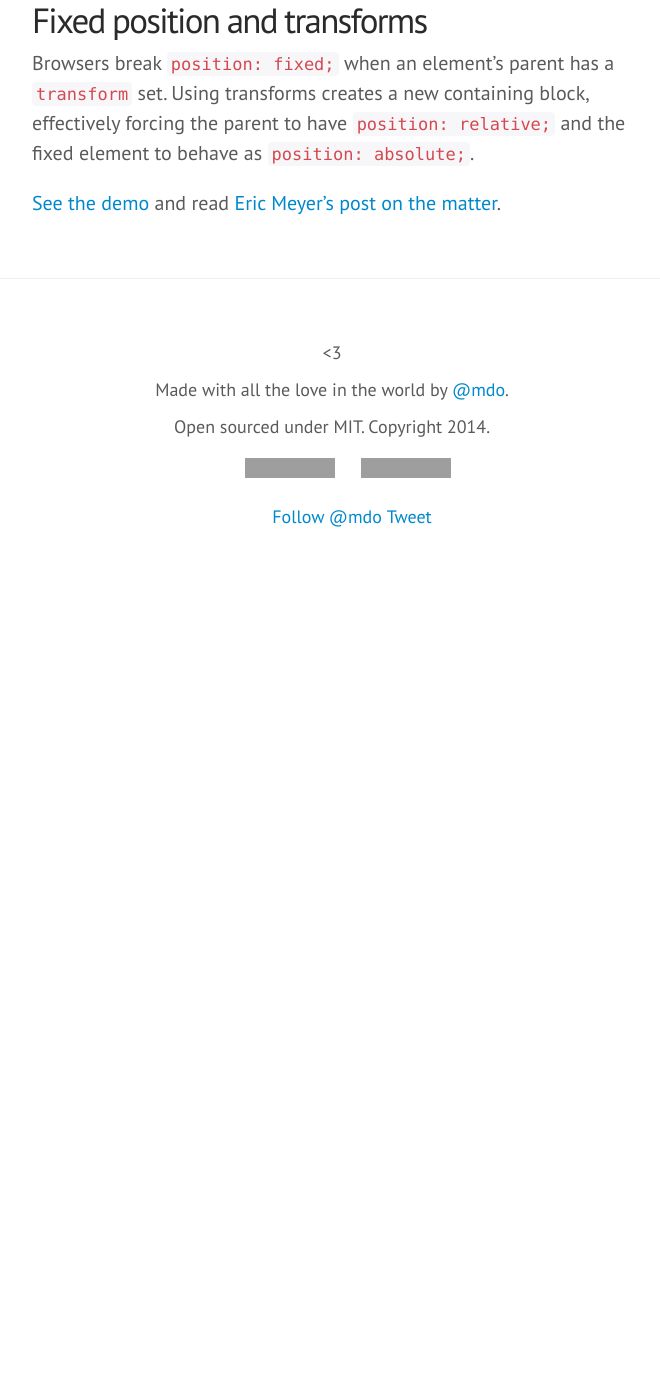
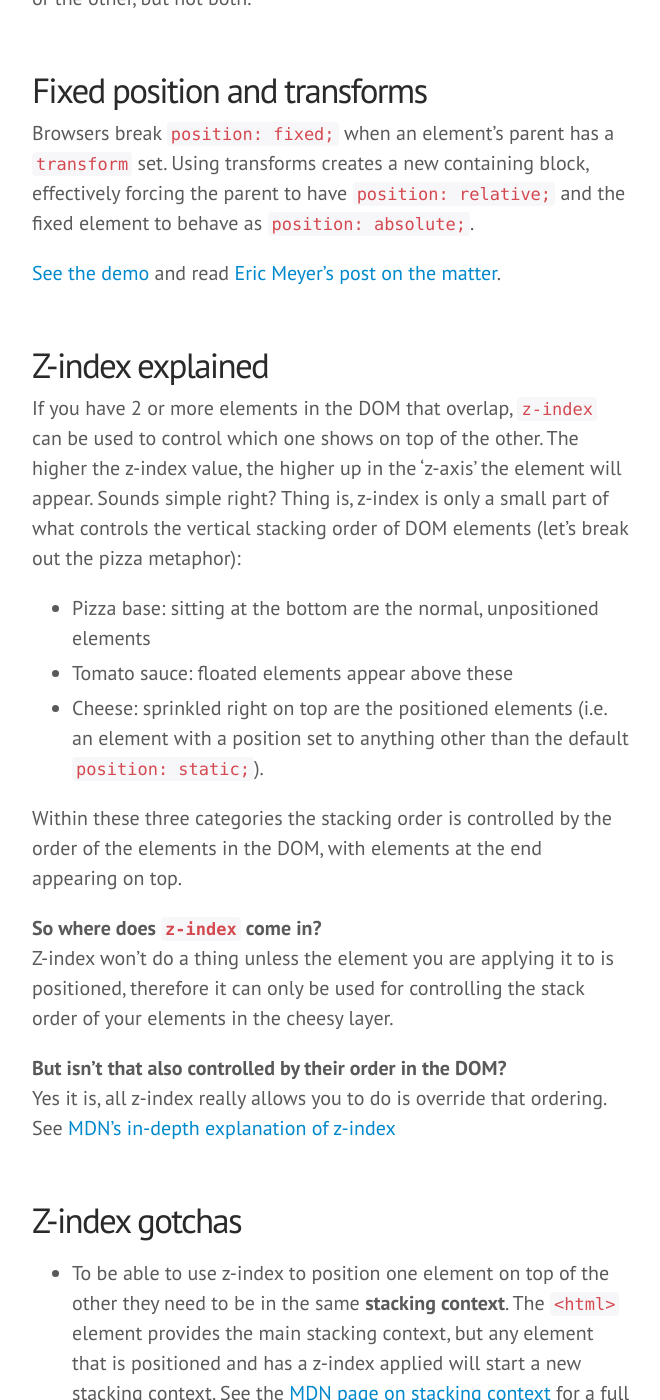
Before and after one commit to mdo/wtf-html-css, a Jekyll site: the page built from index.md, in a window 1280 px wide and 1400 px high, scrolled down 8764 px. Shown: the whole window, without its empty margins (308-968 px from the left). Built offline with Jekyll 4.4.1, drawn with Linux system fonts in a browser that asks for light colours; some web fonts are replaced; Markdown is read by kramdown in place of the engine named in the settings; comment, search, counter and statistics services are not loaded; before the commit the page ends 9394 px from its top, so only the background shows below that; some of the changed text lies outside the part shown; grey boxes are pictures that could not be loaded.

Commit message:
Adding overview of z-index, and the aspects of it that can catch you out.

```diff
--- a/index.md
+++ b/index.md
@@ -20,6 +20,8 @@ layout: default
 - [Position explained](#position-explained)
 - [Position and width](#position-width)
 - [Fixed position and transforms](#position-transforms)
+- [Z-index](#z-index)
+- [Z-index gotchas](#z-index-gotchas)
 
 
 <a name="doctype"></a>
@@ -242,3 +244,28 @@ Don't set `width: 100%;` on an element that has `position: [absolute|fixed];`, `
 Browsers break `position: fixed;` when an element's parent has a `transform` set. Using transforms creates a new containing block, effectively forcing the parent to have `position: relative;` and the fixed element to behave as `position: absolute;`.
 
 [See the demo](http://jsbin.com/yabek/1/) and read [Eric Meyer's post on the matter](http://meyerweb.com/eric/thoughts/2011/09/12/un-fixing-fixed-elements-with-css-transforms/).
+
+
+<a name="z-index"></a>
+### Z-index explained
+If you have 2 or more elements in the DOM that overlap, `z-index` can be used to control which one shows on top of the other. The higher the z-index value, the higher up in the 'z-axis' the element will appear. Sounds simple right? Thing is, z-index is only a small part of what controls the vertical stacking order of DOM elements (let's break out the pizza metaphor):
+
+- Pizza base: sitting at the bottom are the normal, unpositioned elements
+- Tomato sauce:  floated elements appear above these
+- Cheese:  sprinkled right on top are the positioned elements (i.e. an element with a position set to anything other than the default `position: static;`).
+
+Within these three categories the stacking order is controlled by the order of the elements in the DOM, with elements at the end appearing on top.
+
+**So where does `z-index` come in?**<br />
+Z-index won’t do a thing unless the element you are applying it to is positioned, therefore it can only be used for controlling the stack order of your elements in the cheesy layer.
+
+**But isn't that also controlled by their order in the DOM?** <br />
+Yes it is, all z-index really allows you to do is override that ordering.<br />
+See [MDN's in-depth explanation of z-index](https://developer.mozilla.org/en-US/docs/Web/Guide/CSS/Understanding_z_index)
+
+<a name="z-index-gotchas"></a>
+### Z-index gotchas
+
+- To be able to use z-index to position one element on top of the other they need to be in the same **stacking context**. The `<html>` element provides the main stacking context, but any element that is positioned and has a z-index applied will start a new stacking context. See the [MDN page on stacking context](https://developer.mozilla.org/en/CSS/Understanding_z-index/The_stacking_context) for a full explanation.
+- Assigning an opacity of anything other than 1 to a non-positioned element will cause that element to jump up the stacking order _and_ create a new stacking context.
+- IE6 and IE7 can be a world of pain when it comes to z-index as due to a well-known bug they start new stacking contexts when they shouldn't. [More details here](http://caffeineoncode.com/2010/07/the-internet-explorer-z-index-bug/)
```
